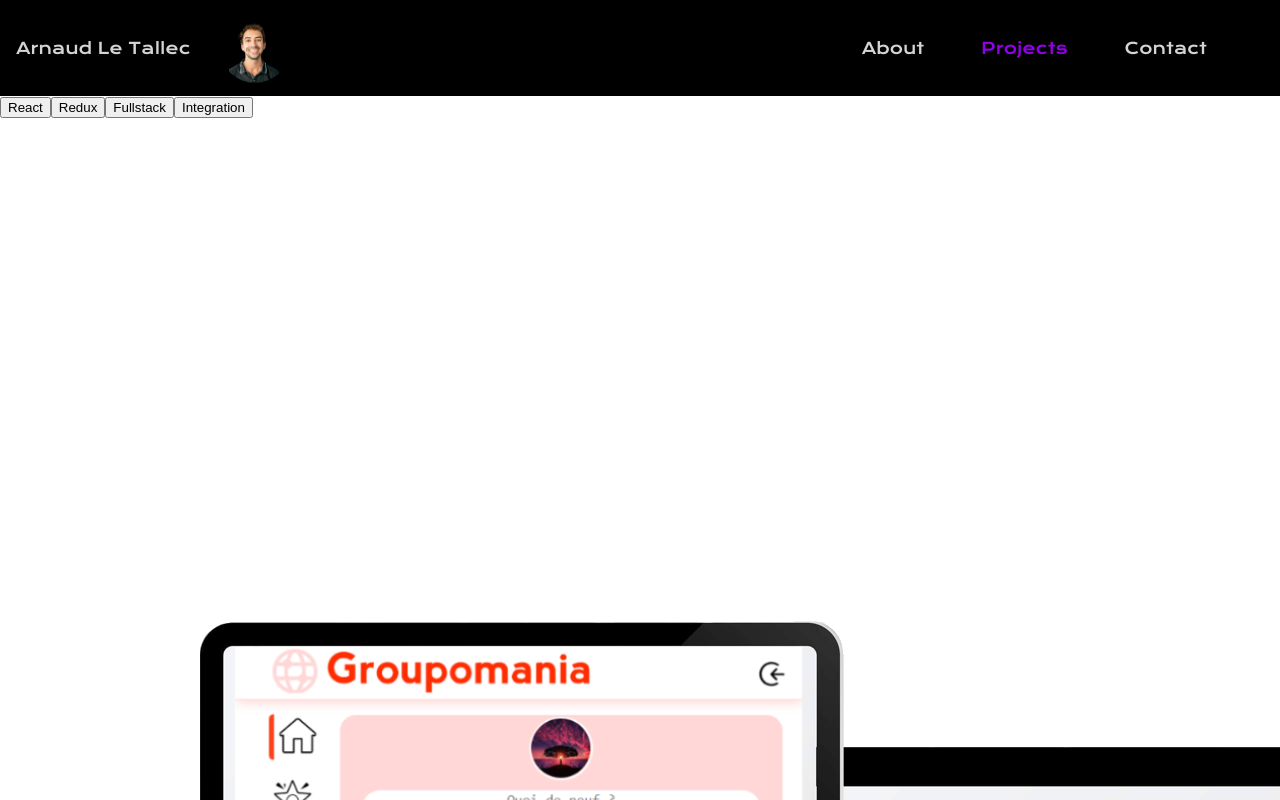
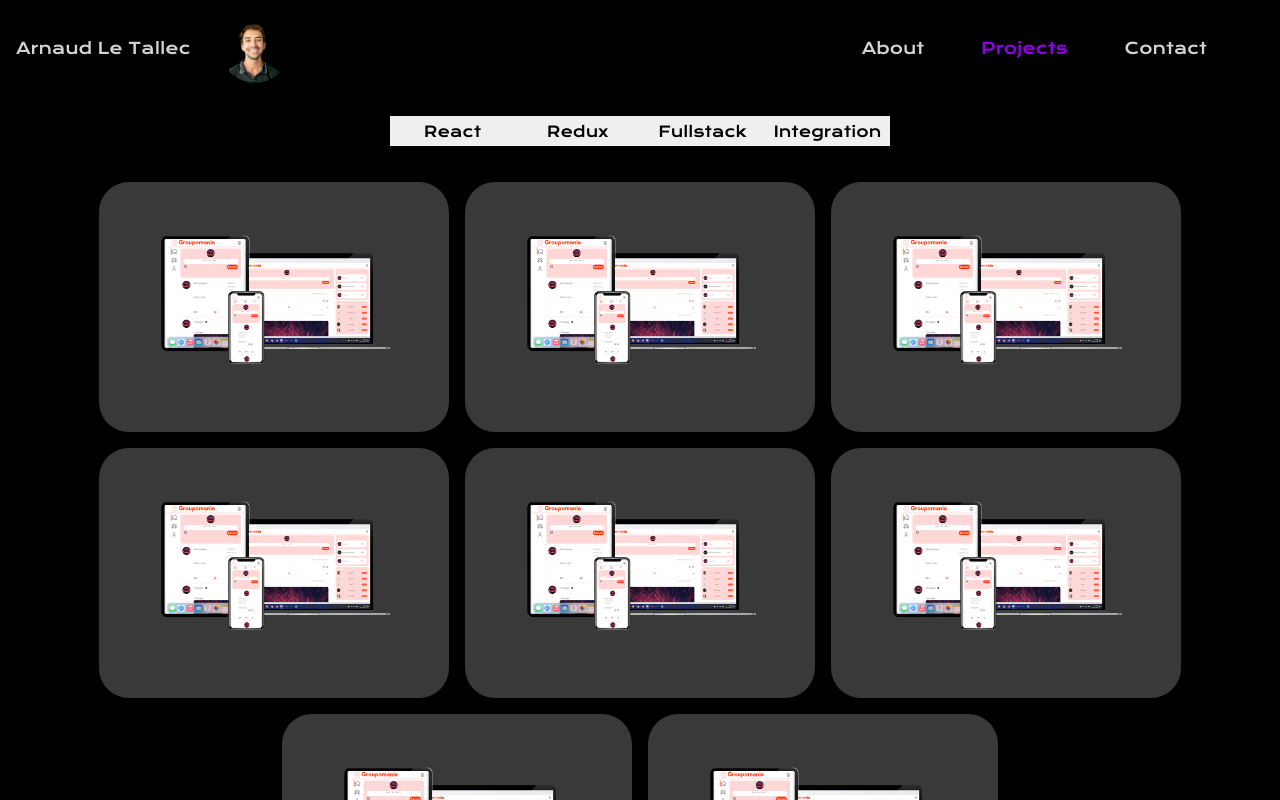
Before and after one commit to Arnaud293/Alt293_PortFolio, a React (Create React App) app: page /projects in a window 1280 px wide. Shown: the top 800 px of the page. Built offline with nearby package versions, Linux system fonts and the light colour scheme.

Commit message:
add first draft of style for  projects/ project page

```diff
--- /dev/null
+++ b/src/styles/components/_buttons.scss
@@ -0,0 +1,13 @@
+.projects-sort-btn{
+    width: 125px;
+    height: 30px;
+    border: none;
+    cursor: pointer;
+    font-family: $font1;
+    font-size: 15px;
+
+    &:active{
+        background: $color1;
+        color: $font-color1;
+    }
+}
--- a/src/styles/index.css
+++ b/src/styles/index.css
@@ -96,6 +96,27 @@
 
 .about-container-right p span {
   color: #9200EB;
+}
+
+.projects {
+  background: black;
+}
+
+.btn-container {
+  height: 70px;
+  width: 100%;
+  display: flex;
+  align-items: center;
+  justify-content: center;
+}
+
+.projects-container {
+  display: flex;
+  align-items: center;
+  gap: 1rem;
+  padding: 1rem;
+  flex-wrap: wrap;
+  justify-content: center;
 }
 
 .home-cards-top {
@@ -208,6 +229,22 @@
   height: 85px;
 }
 
+.project-card {
+  height: 250px;
+  width: 350px;
+  background: #393939;
+  border-radius: 30px;
+  display: flex;
+  align-items: center;
+  justify-content: center;
+}
+
+.project-card img {
+  width: 80%;
+  height: 80%;
+  object-fit: cover;
+}
+
 .nav {
   height: 8vh;
   background: black;
@@ -264,6 +301,20 @@
   grid-column-start: 2;
 }
 
+.projects-sort-btn {
+  width: 125px;
+  height: 30px;
+  border: none;
+  cursor: pointer;
+  font-family: Krona-one, monospace;
+  font-size: 15px;
+}
+
+.projects-sort-btn:active {
+  background: #9200EB;
+  color: #FFFFFF;
+}
+
 .dynamic-text {
   color: #393939;
   text-align: center;
--- a/src/styles/index.scss
+++ b/src/styles/index.scss
@@ -1,6 +1,7 @@
 @import './bases/settings';
 @import './pages/home';
 @import './pages/about';
+@import './pages/projects';
 @import './layout/container';
 @import './layout/card';
 @import './layout/nav';
--- a/src/styles/layout/_card.scss
+++ b/src/styles/layout/_card.scss
@@ -109,3 +109,19 @@
         }
     }
 }
+
+.project-card{
+    height: 250px;
+    width: 350px;
+    background: $color2;
+    border-radius: 30px;
+    display: flex;
+    align-items: center;
+    justify-content: center;
+
+    & img{
+        width: 80%;
+        height: 80%;
+        object-fit: cover;
+    }
+}
--- /dev/null
+++ b/src/styles/layout/_container.scss
@@ -0,0 +1,16 @@
+.btn-container{
+    height: 70px;
+    width: 100%;
+    display: flex;
+    align-items: center;
+    justify-content: center;
+}
+
+.projects-container{
+    display: flex;
+    align-items: center;
+    gap: 1rem;
+    padding: 1rem;
+    flex-wrap: wrap;
+    justify-content: center;
+}
--- /dev/null
+++ b/src/styles/pages/_projects.scss
@@ -0,0 +1,3 @@
+.projects{
+    background: black;
+}
```
Also changed, not shown: src/assets/img/groupo.png (added), 1 other file (tests, documents, lock files or other folders).
